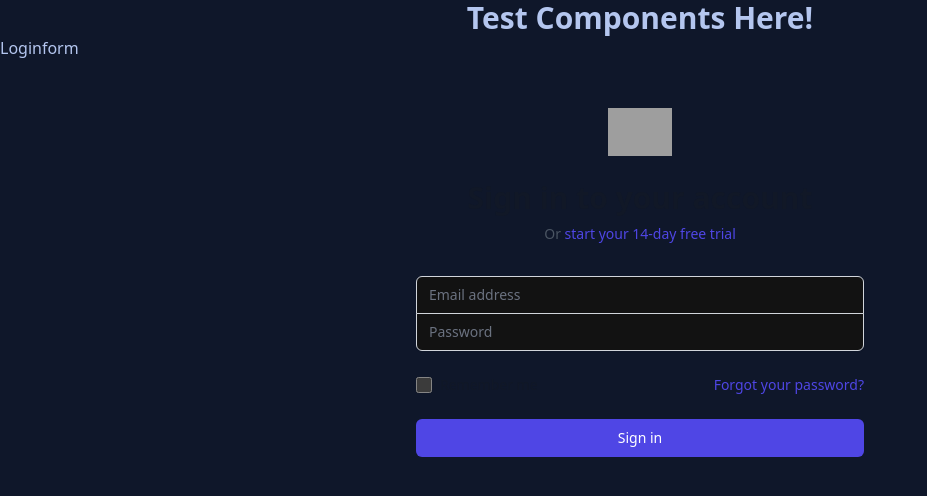
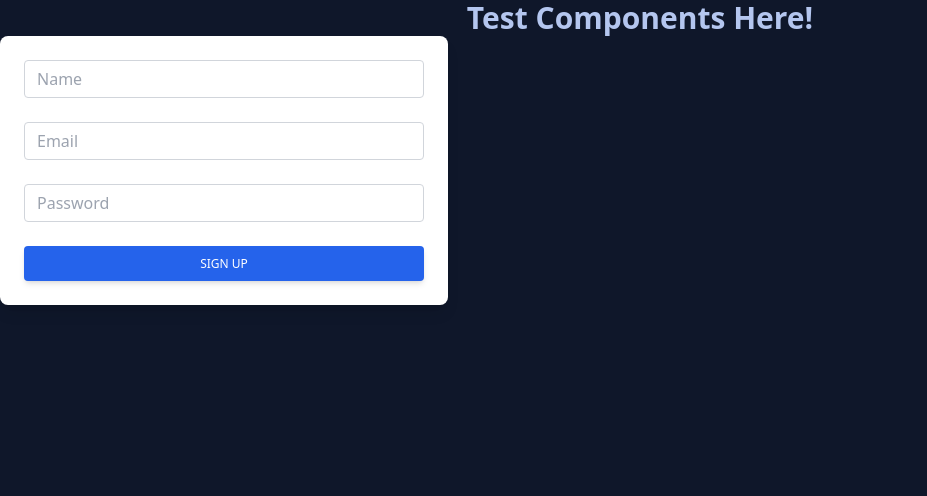
Before and after one commit to Nghia314/new5hark, a React (Create React App) app in the folder client/: page /ct in a window 1280 px wide. Shown: the top 496 px of the page, without its empty margins (0-927 px from the left). Built offline with nearby package versions, Linux system fonts and the light colour scheme; grey boxes are pictures that could not be loaded.

Commit message:
login form handles state change, signup form started

```diff
--- a/client/src/components/Loginform.jsx
+++ b/client/src/components/Loginform.jsx
@@ -1,105 +1,66 @@
-import React from "react";
+import React, { useState } from "react";
+import { Link } from "react-router-dom";
 
 function Loginform() {
+  const [formState, setForm] = useState({ email: "", password: "" });
+
+  const handleChange = (e) => {
+    const { name, value } = e.target;
+    setForm({ ...formState, [name]: value });
+  };
+
+  const handleFormFubmit = async (e) => {
+    e.preventDefault();
+    // console.log(formState);
+  };
   return (
     <>
-      <h1>Loginform</h1>
-      <div className="min-h-full flex items-center justify-center py-12 px-4 sm:px-6 lg:px-8">
-        <div className="max-w-md w-full space-y-8">
-          <div>
-            <img
-              className="mx-auto h-12 w-auto"
-              src="https://tailwindui.com/img/logos/workflow-mark-indigo-600.svg"
-              alt="Workflow"
-            />
-            <h2 className="mt-6 text-center text-3xl font-extrabold text-gray-900">
-              Sign in to your account
-            </h2>
-            <p className="mt-2 text-center text-sm text-gray-600">
-              Or{" "}
-              <a
-                href="#"
-                className="font-medium text-indigo-600 hover:text-indigo-500"
-              >
-                start your 14-day free trial
-              </a>
-            </p>
-          </div>
-          <form className="mt-8 space-y-6" action="#" method="POST">
-            <input type="hidden" name="remember" defaultValue="true" />
-            <div className="rounded-md shadow-sm -space-y-px">
-              <div>
-                <label htmlFor="email-address" className="sr-only">
+      <div className="block p-6 rounded-lg shadow-lg bg-white max-w-sm">
+        <form onSubmit={handleFormFubmit}>
+          <div className="form-group mb-6">
+            <label className="form-label inline-block mb-2 text-gray-700">
               Email address
             </label>
             <input
-                  id="email-address"
+              className="form-control block w-full px-3 py-1.5 text-base font-normal text-gray-700 bg-white bg-clip-padding border border-solid border-gray-300 rounded transition ease-in-out m-0 focus:text-gray-700 focus:bg-white focus:border-blue-600 focus:outline-none invalid:border-error invalid:text-error focus:invalid:border-error focus:invalid:text-error"
+              type="email"
               name="email"
-                  type="email"
-                  autoComplete="email"
-                  required
-                  className="appearance-none rounded-none relative block w-full px-3 py-2 border border-gray-300 placeholder-gray-500 text-gray-900 rounded-t-md focus:outline-none focus:ring-indigo-500 focus:border-indigo-500 focus:z-10 sm:text-sm"
-                  placeholder="Email address"
+              aria-describedby="emailHelp"
+              placeholder="Enter email"
+              onChange={handleChange}
             />
           </div>
-              <div>
-                <label htmlFor="password" className="sr-only">
+
+          <div className="form-group mb-6">
+            <label className="form-label inline-block mb-2 text-gray-700">
               Password
             </label>
             <input
-                  id="password"
+              type="password"
+              className="form-control block w-full px-3 py-1.5 text-base font-normal text-gray-700 bg-white bg-clip-padding border border-solid border-gray-300 rounded transition ease-in-out m-0 focus:text-gray-700 focus:bg-white focus:border-blue-600 focus:outline-none"
               name="password"
-                  type="password"
-                  autoComplete="current-password"
-                  required
-                  className="appearance-none rounded-none relative block w-full px-3 py-2 border border-gray-300 placeholder-gray-500 text-gray-900 rounded-b-md focus:outline-none focus:ring-indigo-500 focus:border-indigo-500 focus:z-10 sm:text-sm"
               placeholder="Password"
+              onChange={handleChange}
             />
           </div>
-            </div>
 
-            <div className="flex items-center justify-between">
-              <div className="flex items-center">
-                <input
-                  id="remember-me"
-                  name="remember-me"
-                  type="checkbox"
-                  className="h-4 w-4 text-indigo-600 focus:ring-indigo-500 border-gray-300 rounded"
-                />
-                <label
-                  htmlFor="remember-me"
-                  className="ml-2 block text-sm text-gray-900"
-                >
-                  Remember me
-                </label>
-              </div>
-
-              <div className="text-sm">
-                <a
-                  href="#"
-                  className="font-medium text-indigo-600 hover:text-indigo-500"
-                >
-                  Forgot your password?
-                </a>
-              </div>
-            </div>
-
-            <div>
           <button
             type="submit"
-                className="group relative w-full flex justify-center py-2 px-4 border border-transparent text-sm font-medium rounded-md text-white bg-indigo-600 hover:bg-indigo-700 focus:outline-none focus:ring-2 focus:ring-offset-2 focus:ring-indigo-500"
+            className=" w-full px-6 py-2.5 bg-blue-600 text-white font-medium text-xs leading-tight uppercase rounded shadow-md hover:bg-blue-700 hover:shadow-lg focus:bg-blue-700 focus:shadow-lg focus:outline-none focus:ring-0 active:bg-blue-800 active:shadow-lg transition duration-150 ease-in-out"
           >
-                <span className="absolute left-0 inset-y-0 flex items-center pl-3">
-                  {/* <LockClosedIcon */}
-                  {/*   className="h-5 w-5 text-indigo-500 group-hover:text-indigo-400" */}
-                  {/*   aria-hidden="true" */}
-                  {/* /> */}
-                </span>
             Sign in
           </button>
-            </div>
+
+          <p className="text-gray-800 mt-6 text-center">
+            Not a member?{" "}
+            <a
+              href="#!"
+              className="text-blue-600 hover:text-blue-700 focus:text-blue-700 transition duration-200 ease-in-out"
+            >
+              Register
+            </a>
+          </p>
         </form>
-        </div>
       </div>
     </>
   );
--- a/client/src/components/SignupForm.jsx
+++ b/client/src/components/SignupForm.jsx
@@ -0,0 +1,48 @@
+import React, { useState } from "react";
+import { Link } from "react-router-dom";
+
+function SignupForm() {
+  const [formState, setForm] = useState({ name: "", email: "", password: "" });
+
+  return (
+    <>
+      <div className="block p-6 rounded-lg shadow-lg bg-white max-w-md">
+        <form>
+          <div className="form-group mb-6">
+            <input
+              type="text"
+              className="form-control block w-full px-3 py-1.5 text-base font-normal text-gray-700 bg-white bg-clip-padding border border-solid border-gray-300 rounded transition ease-in-out m-0 focus:text-gray-700 focus:bg-white focus:border-blue-600 focus:outline-none"
+              name="name"
+              aria-describedby="emailHelp123"
+              placeholder="Name"
+            />
+          </div>
+
+          <div className="form-group mb-6">
+            <input
+              type="email"
+              className="form-control block w-full px-3 py-1.5 text-base font-normal text-gray-700 bg-white bg-clip-padding border border-solid border-gray-300 rounded transition ease-in-out m-0 focus:text-gray-700 focus:bg-white focus:border-blue-600 focus:outline-none"
+              id="exampleInput125"
+              placeholder="Email"
+            />
+          </div>
+          <div className="form-group mb-6">
+            <input
+              type="password"
+              className="form-control block w-full px-3 py-1.5 text-base font-normal text-gray-700 bg-white bg-clip-padding border border-solid border-gray-300 rounded transition ease-in-out m-0 focus:text-gray-700 focus:bg-white focus:border-blue-600 focus:outline-none"
+              id="exampleInput126"
+              placeholder="Password"
+            />
+          </div>
+          <button
+            type="submit"
+            className=" w-full px-6 py-2.5 bg-blue-600 text-white font-medium text-xs leading-tight uppercase rounded shadow-md hover:bg-blue-700 hover:shadow-lg focus:bg-blue-700 focus:shadow-lg focus:outline-none focus:ring-0 active:bg-blue-800 active:shadow-lg transition duration-150 ease-in-out"
+          >
+            Sign up
+          </button>
+        </form>
+      </div>
+    </>
+  );
+}
+export default SignupForm;
--- a/client/src/pages/ComponentTester.jsx
+++ b/client/src/pages/ComponentTester.jsx
@@ -1,11 +1,13 @@
 import React from "react";
 import Loginform from "../components/Loginform";
+import SignupForm from "../components/SignupForm";
 
 function ComponentTester() {
   return (
     <>
       <h1 className="text-center text-3xl font-bold">Test Components Here!</h1>
-      <Loginform />
+      {/* <Loginform /> */}
+      <SignupForm />
     </>
   );
 }
--- /dev/null
+++ b/client/src/utils/API.js
@@ -0,0 +1,9 @@
+export const createUser = (data) => {
+  return fetch("api/users", {
+    method: "POST",
+    headers: {
+      "Content-Type": "application/json",
+    },
+    body: JSON.stringify(data),
+  });
+};
```
Also changed, not shown: client/src/utils/auth.js (added). Lines whose indentation alone changed are shown as unchanged.
